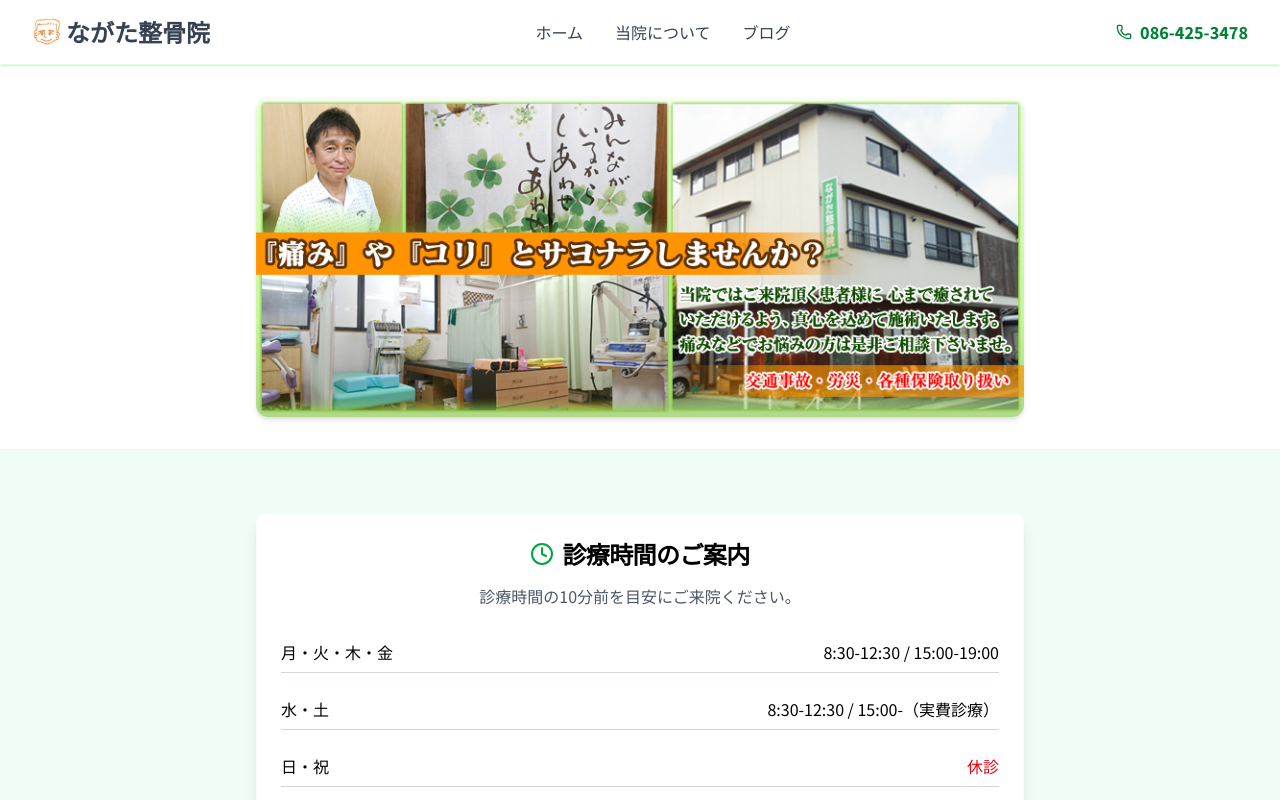
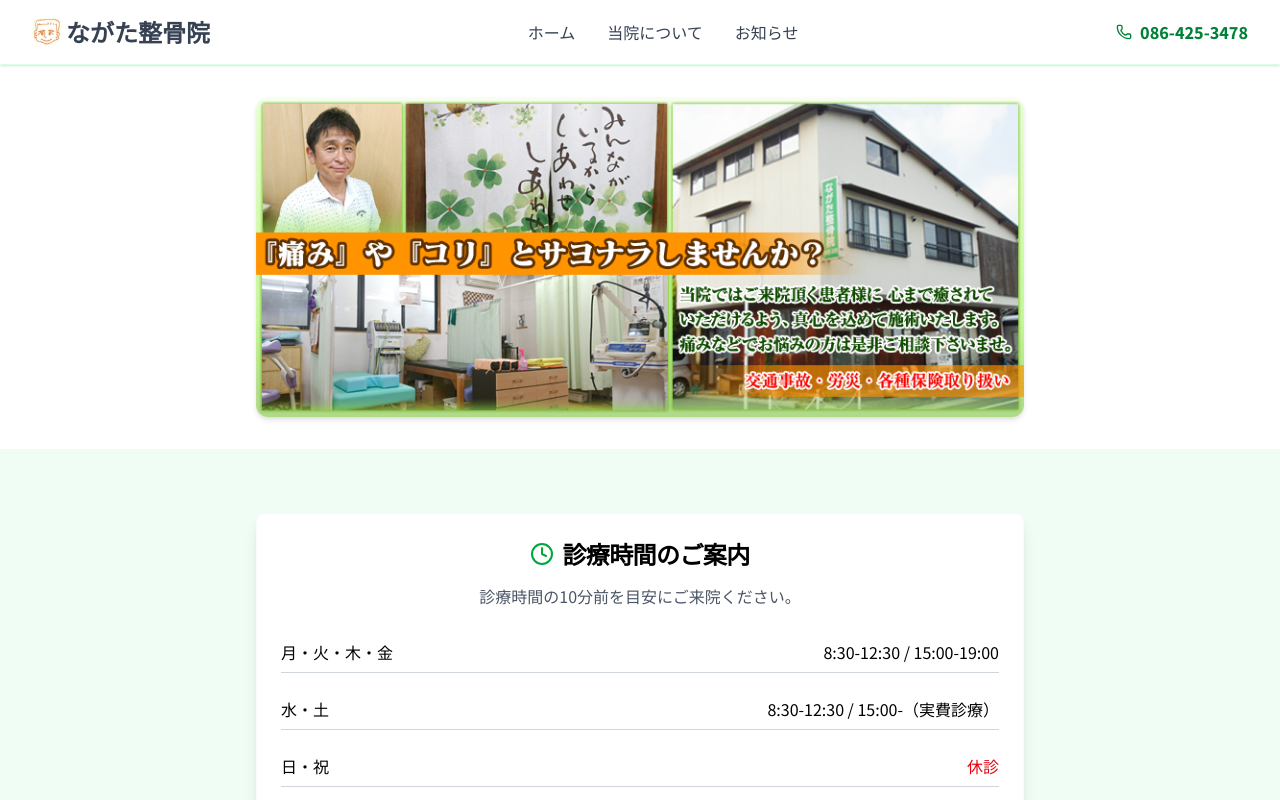
Before and after one commit to jaken1207/new-site, a Next.js app: page / in a window 1280 px wide. Shown: the top 800 px of the page. Built offline with nearby package versions, Linux system fonts and the light colour scheme.

Commit message:
ブログセクションのナビゲーションを「お知らせ」に変更し、ブログページとお知らせページを新規作成しました。また、サイトマップ内のブログリンクをお知らせリンクに更新しました。

```diff
--- a/app/_comp/header.tsx
+++ b/app/_comp/header.tsx
@@ -11,7 +11,7 @@
   const navigation = [
     { name: "ホーム", href: "/" },
     { name: "当院について", href: "/about" },
-    { name: "ブログ", href: "/blog" },
+    { name: "お知らせ", href: "/" },
   ];
 
   return (
--- a/app/blog/page.tsx
+++ b/app/news/page.tsx
@@ -27,9 +27,9 @@
       <div className="min-h-screen py-16">
         <div className="max-w-7xl mx-auto px-4 sm:px-6 lg:px-8">
           <div className="text-center mb-12">
-            <h1 className="text-2xl font-bold text-gray-900 mb-4">ブログ</h1>
+            <h1 className="text-2xl font-bold text-gray-900 mb-4">お知らせ</h1>
             <p className="text-gray-600 text-lg">
-              健康に関する情報や治療について、専門スタッフが分かりやすく解説します
+              営業時間の変更や休診日のお知らせ、ブログなど、最新の情報をこちらで随時発信してまいります。
             </p>
           </div>
           {/* Category Filter */}
```
Also changed, not shown: app/news/[slug]/page.tsx (renamed from app/blog/[slug]/page.tsx), 1 other file (tests, documents, lock files or other folders).
